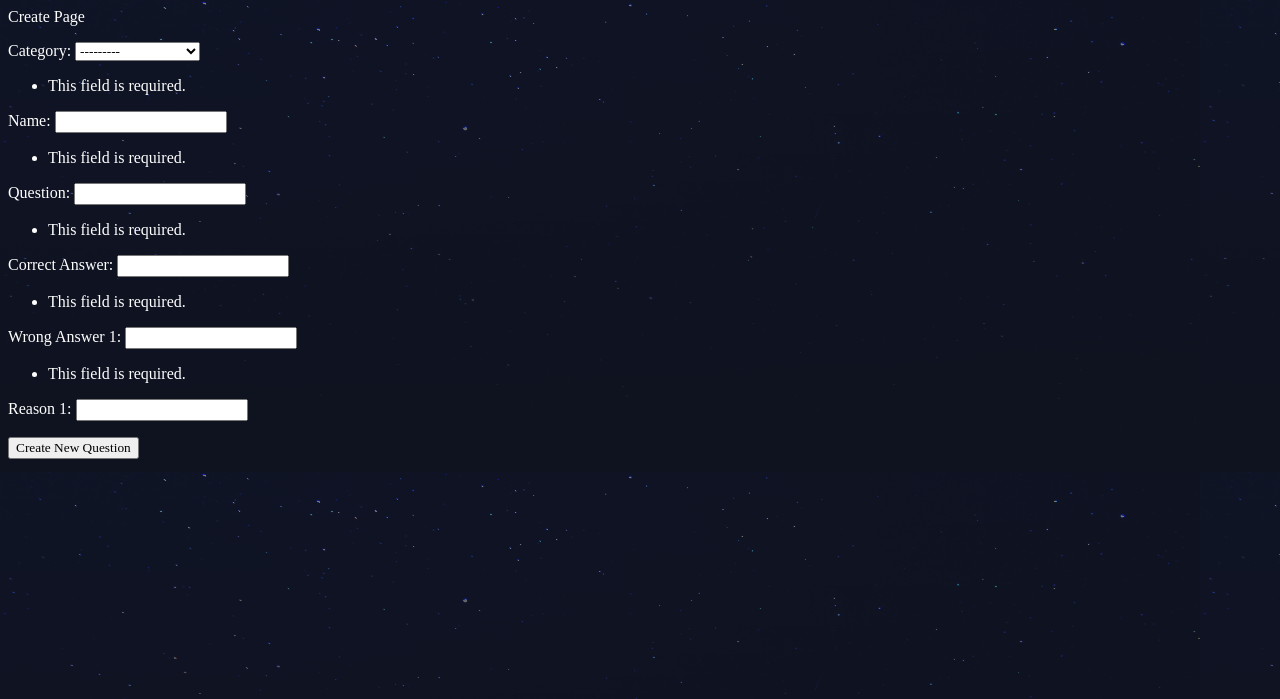
After one commit to timdreesen/quiz4iu, a Django app: page /create_question/ in a window 1280 px wide. The commit adds this page. Shown: the top 699 px of the page. Run offline with Django 4.2, Linux system fonts and the light colour scheme; data comes from the database, SQL or seed files in the repository; both versions use the stored data as it was after the commit.

Commit message:
Create Question Category added
Funktion um Fragen zu erstellen/
Funktion um Kategorien zu erstellen
hinzugefügt

```diff
--- /dev/null
+++ b/quiz4iu/forms.py
@@ -0,0 +1,23 @@
+from django import forms
+from django.db import models
+from quiz.models import Question,Category
+
+class CreateNewList(forms.Form):
+    name = forms.CharField(label="Name", max_length=200)
+    check = forms.BooleanField(required=False)
+
+class CreateNewQuestion(forms.Form):
+    category = forms.ModelChoiceField(required=False,widget=forms.Select, queryset=Category.objects.all())
+    name = forms.CharField(label="Name", max_length=200)
+    question = forms.CharField(label="Question", max_length=200)
+    answer_correct = forms.CharField(label="Correct Answer", max_length=200)
+    answer_wrong_1 = forms.CharField(label="Wrong Answer 1", max_length=200)
+    answer_reason_1 = forms.CharField(label="Reason 1", max_length=200)
+
+class QuestionEdit(forms.Form):
+    category = forms.ModelChoiceField(required=False,widget=forms.Select, queryset=Category.objects.all())
+    name = forms.CharField(label="Name", max_length=200)
+    question = forms.CharField(label="Question", max_length=200)
+    answer_correct = forms.CharField(label="Correct Answer", max_length=200)
+    answer_wrong_1 = forms.CharField(label="Wrong Answer 1", max_length=200)
+    answer_reason_1 = forms.CharField(label="Reason 1", max_length=200)
--- a/quiz4iu/quiz/admin.py
+++ b/quiz4iu/quiz/admin.py
@@ -1,5 +1,6 @@
 from django.contrib import admin
-from .models import Question
+from .models import Question,Category
 
 # Register your models here.
 admin.site.register(Question)
+admin.site.register(Category)
--- a/quiz4iu/quiz/models.py
+++ b/quiz4iu/quiz/models.py
@@ -9,7 +9,7 @@ class Category(models.Model):
         return self.name
 
 class Question(models.Model):
-    category = models.ForeignKey(Category, on_delete=models.CASCADE,blank=True, null=True)
+    category = models.ForeignKey(Category, on_delete=models.CASCADE, blank=True, null=True)
     name = models.CharField(max_length = 100)
     question = models.TextField()
     answer_correct = models.CharField(max_length = 100)
@@ -26,3 +26,29 @@ class Question(models.Model):
 
     def snippet(self):
         return self.question[:10] + "..."
+
+#Database independent classes
+
+class Lobby():
+    def __init__(self, name):
+        self.name = name
+        self.max_players = 5
+        self.category = "default_category"
+        self.question_count = 5
+
+    def get_name(self):
+        return self.name
+    def set_name(self, name):
+        self.name = name
+    def get_max_players(self):
+        return self.max_players
+    def set_max_players(self, max_players):
+        self.max_players = max_players
+    def get_category(self):
+        return self.category
+    def set_category(self, category):
+        self.category = category
+    def get_question_count(self):
+        return self.question_count
+    def set_question_count(self, question_count):
+        self.question_count = question_count
--- /dev/null
+++ b/quiz4iu/quiz/templates/create_question.html
@@ -0,0 +1,11 @@
+{% extends 'base_layout.html' %}
+
+{% block content %}
+    Create Page
+    <form method="get" action="/create_question/">
+        {% csrf_token %}
+        {{form.as_p}}
+        <button type ="submit", name ="save"> Create New Question</button>
+    </form>
+
+{% endblock %}
--- a/quiz4iu/quiz/templates/homepage.html
+++ b/quiz4iu/quiz/templates/homepage.html
@@ -11,5 +11,7 @@
             <p>{{ question.date }}</p>
         </div>
         {% endfor %}
+        <h2><a href="/create_category/">Create Category</a></h2>
+        <h2><a href="/create_question/">Create Quesiton</a></h2>
     </div>
 {% endblock %}
--- a/quiz4iu/quiz/urls.py
+++ b/quiz4iu/quiz/urls.py
@@ -6,4 +6,6 @@ urlpatterns = [
     path('hello/',views.say_hello),
     path('question_list/',views.question_list),
     path('',views.homepage),
+    path("create_category/", views.create_category, name="create_category" ),
+    path("create_question/", views.create_question, name="create_question")
 ]
--- a/quiz4iu/quiz/views.py
+++ b/quiz4iu/quiz/views.py
@@ -1,6 +1,9 @@
 from django.shortcuts import render
 from django.http import HttpResponse
-from .models import Question
+from .models import Question,Category
+from forms import CreateNewList,CreateNewQuestion
+
+
 
 # Create your views here.
 def homepage(request):
@@ -13,3 +16,29 @@ def say_hello(request):
 def question_list(request):
     questions = Question.objects.all().order_by('date')
     return render(request, 'question_list.html', {'questions':questions})
+
+def create_category(response):
+    if response.method == "GET":
+        form = CreateNewList(response.GET)
+        if form.is_valid():
+            n = form.cleaned_data["name"]
+            t = Category(name=n)
+            t.save()
+    else:
+        form = CreateNewList()
+    return render(response, "create_category.html", {"form":form})
+
+def create_question(response):
+    if response.method == "GET":
+        form = CreateNewQuestion(response.GET)
+        if form.is_valid():
+            n = form.cleaned_data["name"]
+            q = form.cleaned_data["question"]
+            ac= form.cleaned_data["answer_correct"]
+            aw= form.cleaned_data["answer_wrong_1"]
+            ar= form.cleaned_data["answer_reason_1"]
+            t = Question(name=n,question=q,answer_correct=ac,answer_wrong_1=aw,answer_reason_1=ar)
+            t.save()
+    else:
+        form = CreateNewQuestion()
+    return render(response, "create_question.html", {"form":form})
```
Also changed, not shown: quiz4iu/quiz/templates/create_category.html (added, +11 -0 lines), quiz4iu/quiz/templates/question_edit.html (added, +11 -0 lines), quiz4iu/db.sqlite3, quiz4iu/quiz/migrations/0001_initial.py, quiz4iu/quiz/migrations/0002_alter_question_category.py (added).
